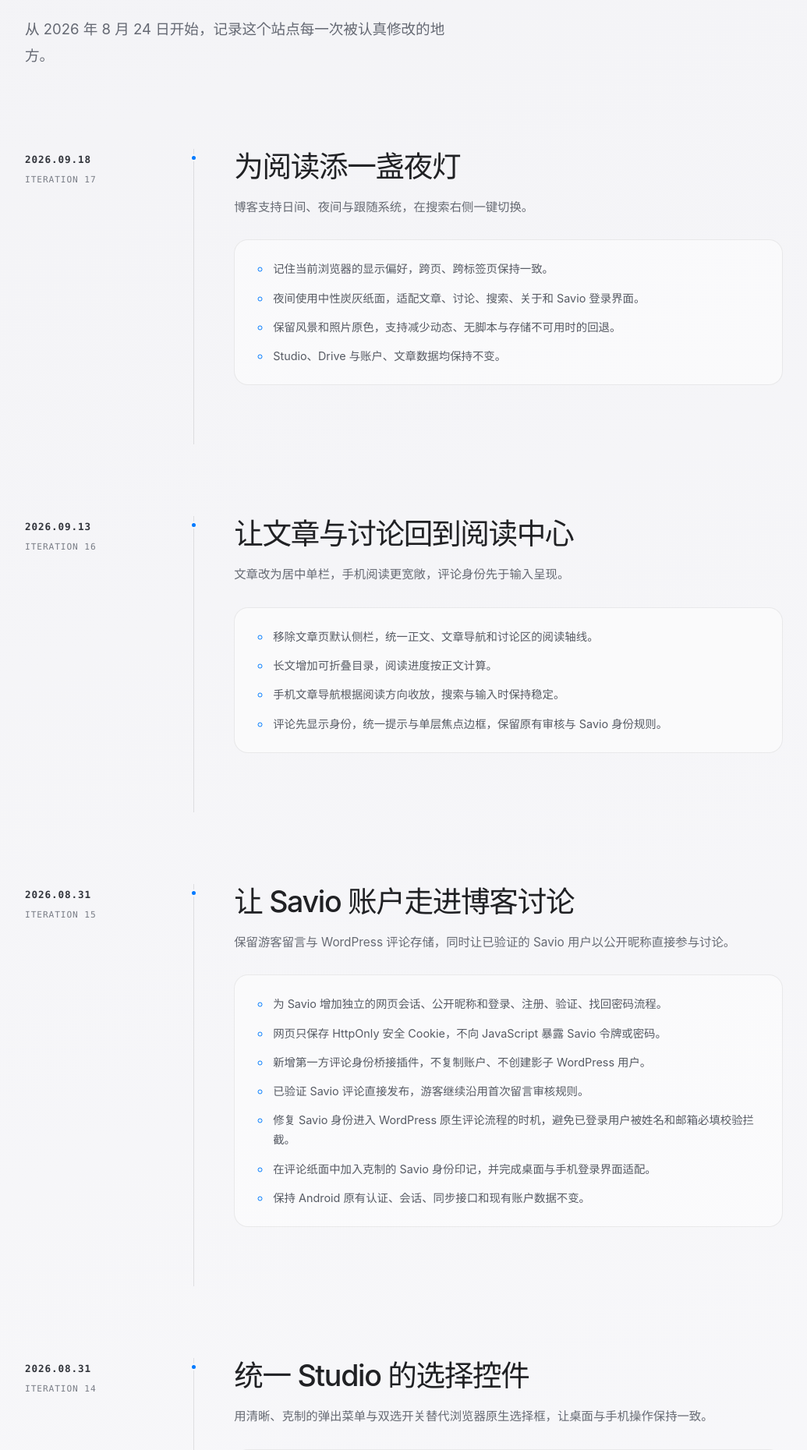
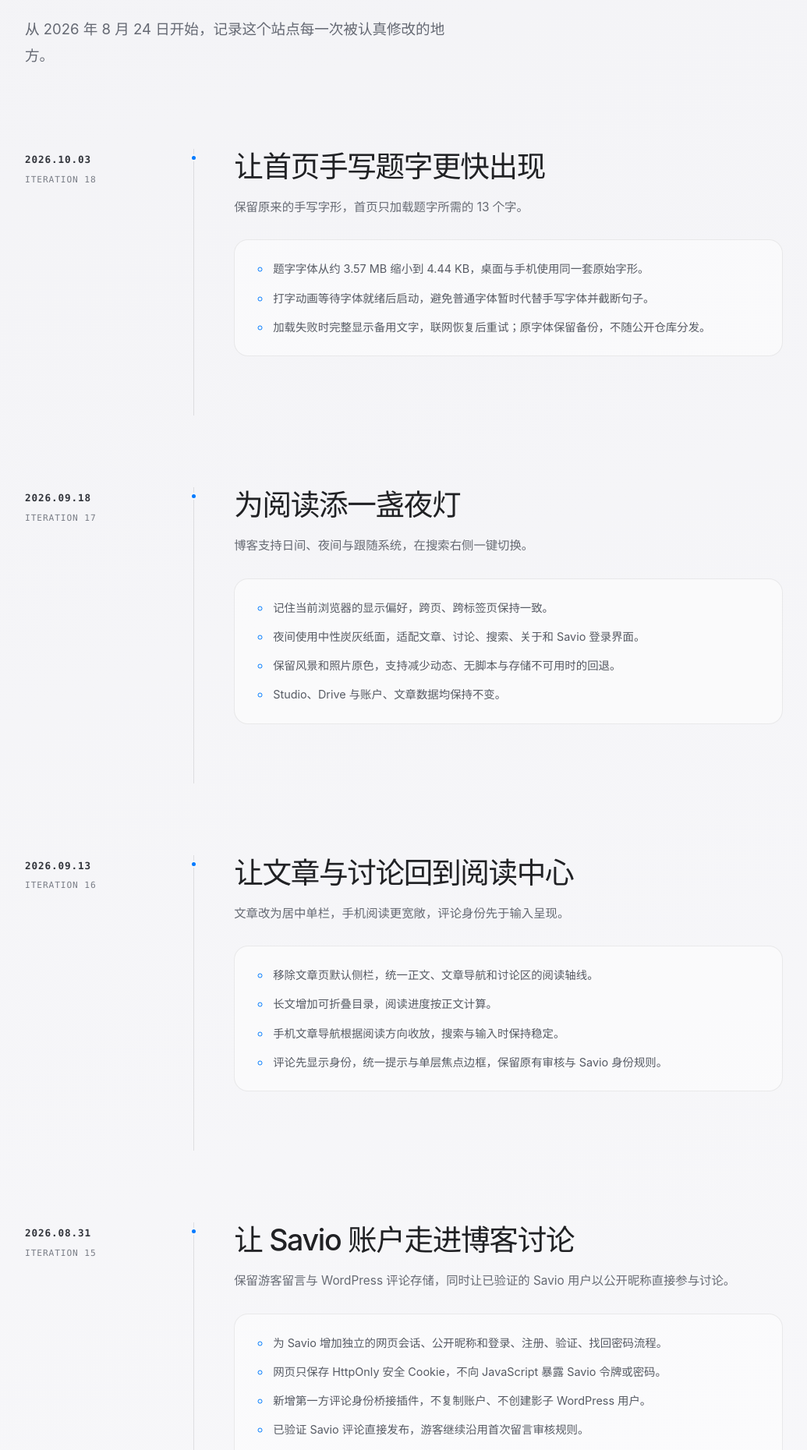
Before and after one commit to law100/law100-blog, a WordPress theme: template themes/liquid-a/page-changelog.php in a window 1280 px wide; the page is wider, and only the part inside the window is pictured. Shown: the part 396-2256 px from the top of that part at 78% size, without its empty margins (112-1147 px from the left). Run offline with PHP 8.4 and a stand-in for WordPress, Linux system fonts and the light colour scheme; the site name, menu and one post (Sample post) are stand-ins, and other content is empty; some libraries are stand-ins or nearby versions.

Commit message:
Optimize hero handwriting with optional 13-character font subset

```diff
--- a/themes/liquid-a/assets/js/scripts.js
+++ b/themes/liquid-a/assets/js/scripts.js
@@ -43,6 +43,30 @@
 
     function initHeroReveal() {
         var hero = document.querySelector('.site-hero');
+        if (hero && document.fonts) {
+            var message = hero.querySelector('.hero-typewriter-text');
+            var title = hero.querySelector('.hero-message');
+            if (message && title && getComputedStyle(title).fontFamily.indexOf('Law100 ShangShangQian') !== -1) {
+                hero.classList.add('hero-font-pending');
+                var fontTimer = window.setTimeout(function () {
+                    hero.classList.remove('hero-font-pending');
+                    hero.classList.add('hero-font-unavailable');
+                }, 8000);
+                var loadHeroFont = function () {
+                    document.fonts.load('400 40px "Law100 ShangShangQian"', message.textContent).then(function (faces) {
+                        if (!faces.length) throw new Error('Hero font unavailable');
+                        window.clearTimeout(fontTimer);
+                        hero.classList.remove('hero-font-pending', 'hero-font-unavailable');
+                    }).catch(function () {
+                        window.clearTimeout(fontTimer);
+                        hero.classList.remove('hero-font-pending');
+                        hero.classList.add('hero-font-unavailable');
+                    });
+                };
+                loadHeroFont();
+                window.addEventListener('online', loadHeroFont);
+            }
+        }
         if (!hero || reduceMotion || !window.requestAnimationFrame) return;
 
         // 只在脚本确认可用后才启用初始状态，脚本失败时首屏仍保持可见。
--- a/themes/liquid-a/functions.php
+++ b/themes/liquid-a/functions.php
@@ -93,7 +93,7 @@ function liquidglass_scripts() {
 	wp_enqueue_style( 'liquidglass-style', get_stylesheet_uri(), array(), liquidglass_asset_version( 'style.css' ) );
 	// 自定义主样式（毛玻璃效果等）
 	wp_enqueue_style( 'liquidglass-main', LIQUIDGLASS_THEME_URI . '/assets/css/main.css', array(), liquidglass_asset_version( 'assets/css/main.css' ) );
-	if ( is_front_page() && is_home() && file_exists( LIQUIDGLASS_THEME_DIR . '/assets/fonts/pingfang-shangshangqian.ttf' ) ) {
+	if ( is_front_page() && is_home() && ( file_exists( LIQUIDGLASS_THEME_DIR . '/assets/fonts/hero-handwriting-13.woff2' ) || file_exists( LIQUIDGLASS_THEME_DIR . '/assets/fonts/pingfang-shangshangqian.ttf' ) ) ) {
 		wp_enqueue_style( 'law100-hero-font', LIQUIDGLASS_THEME_URI . '/assets/css/hero-font.css', array( 'liquidglass-main' ), liquidglass_asset_version( 'assets/css/hero-font.css' ) );
 	}
 
@@ -356,14 +356,20 @@ function liquidglass_preload_hero_font() {
 
 	$font_path = get_template_directory() . '/assets/fonts/pingfang-shangshangqian.ttf';
 	$font_url  = get_template_directory_uri() . '/assets/fonts/pingfang-shangshangqian.ttf';
+	$font_type = 'font/ttf';
+	if ( file_exists( get_template_directory() . '/assets/fonts/hero-handwriting-13.woff2' ) ) {
+		$font_path = get_template_directory() . '/assets/fonts/hero-handwriting-13.woff2';
+		$font_url = get_template_directory_uri() . '/assets/fonts/hero-handwriting-13.woff2?v=20261003';
+		$font_type = 'font/woff2';
+	}
 
 	if ( ! file_exists( $font_path ) ) {
 		return;
 	}
 
 	printf(
-		'<link rel="preload" href="%s" as="font" type="font/ttf" crossorigin>' . "\n",
-		esc_url( $font_url )
+		'<link rel="preload" href="%s" as="font" type="%s" crossorigin>' . "\n",
+		esc_url( $font_url ), esc_attr( $font_type )
 	);
 }
 add_action( 'wp_head', 'liquidglass_preload_hero_font', 2 );
--- a/themes/liquid-a/page-changelog.php
+++ b/themes/liquid-a/page-changelog.php
@@ -8,6 +8,12 @@
 get_header();
 
 $changelog_entries = array(
+	array(
+		'iteration' => 'ITERATION 18', 'date' => '2026-10-03',
+		'title' => '让首页手写题字更快出现',
+		'summary' => '保留原来的手写字形，首页只加载题字所需的 13 个字。',
+		'changes' => array( '题字字体从约 3.57 MB 缩小到 4.44 KB，桌面与手机使用同一套原始字形。', '打字动画等待字体就绪后启动，避免普通字体暂时代替手写字体并截断句子。', '加载失败时完整显示备用文字，联网恢复后重试；原字体保留备份，不随公开仓库分发。' ),
+	),
 	array(
 		'iteration' => 'ITERATION 17', 'date' => '2026-09-18',
 		'title' => '为阅读添一盏夜灯',
```
Also changed, not shown: THIRD_PARTY_NOTICES.md (+2 -0 lines), themes/liquid-a/assets/css/hero-font.css (+19 -1 lines), 1 other file.
